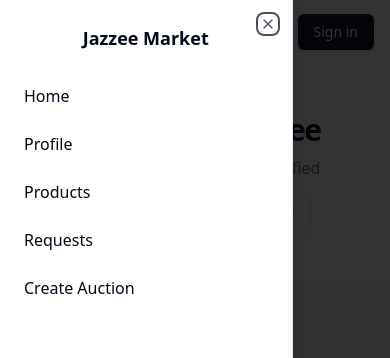
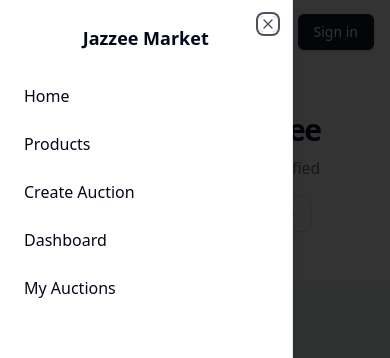
Before and after one commit to garunAMT/jazzee-marketplace, a Next.js app: page / in a window 390 px wide. Both pictures are taken after a click on the button "Toggle navigation menu". Shown: the top 358 px of the page. Built offline with nearby package versions, Linux system fonts and the light colour scheme; no server answers.

Commit message:
fixed the mobile navbar

```diff
--- a/components/shared/Navbar.tsx
+++ b/components/shared/Navbar.tsx
@@ -37,9 +37,7 @@ export default async function Navbar() {
         <SheetHeader>
           <SheetTitle>Jazzee Market</SheetTitle>
         </SheetHeader>
-            <Link href="#" className="mr-6 hidden lg:flex" prefetch={false}>
-              {/* <MountainIcon className="h-6 w-6" /> */}
-              {/* <div className="text-xl bg-red-300">Acme Inc</div> */}
+        <Link href="/" className="mr-6 hidden lg:flex" prefetch={false}>
           <span className="sr-only">Jazzee Market</span>
         </Link>
         <div className="grid gap-2 py-6">
@@ -51,13 +49,6 @@ export default async function Navbar() {
             Home
           </Link>
           <Link
-                href="/profile"
-                className="flex w-full items-center py-2 text-base"
-                prefetch={false}
-              >
-                Profile
-              </Link>
-              <Link
             href="/products"
             className="flex w-full items-center py-2 text-base"
             prefetch={false}
@@ -65,18 +56,25 @@ export default async function Navbar() {
             Products
           </Link>
           <Link
-                href={"/requests"}
-                className="flex w-full items-center py-2 text-base"
-                prefetch={false}
-              >
-                Requests
-              </Link>
-              <Link
             href={user ? "/create-auction" : "/api/auth/login"}
             className="flex w-full items-center py-2 text-base"
             prefetch={false}
           >
             Create Auction
+          </Link>
+          <Link
+            href="/dashboard"
+            className="flex w-full items-center py-2 text-base"
+            prefetch={false}
+          >
+            Dashboard
+          </Link>
+          <Link
+            href="/my-auctions"
+            className="flex w-full items-center py-2 text-base"
+            prefetch={false}
+          >
+            My Auctions
           </Link>
         </div>
           </SheetContent>
```
Lines whose indentation alone changed are shown as unchanged.
